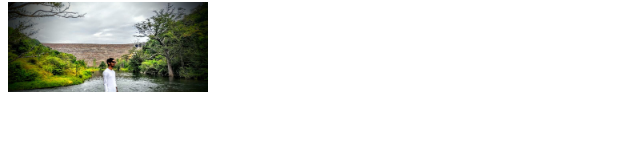
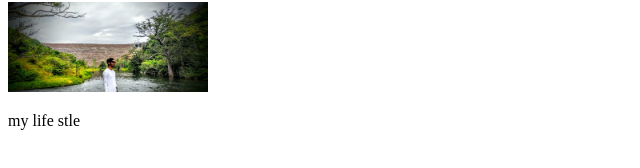
Before and after one commit to sudha032/s, a plain HTML site: page index.html in a window 1280 px wide. Shown: the part 136-304 px from the top of the page, 0-640 px from the left. Drawn offline with Linux system fonts and the light colour scheme.

Commit message:
add new line

```diff
--- a/index.html
+++ b/index.html
@@ -9,6 +9,6 @@
     <h1>sudhagar</h1>
     <h1>sudha</h1>
     <img width="200FT" src="PROFILE.jpeg" alt="">
-
+    <p>my life stle</p>
 </body>
 </html>
```
